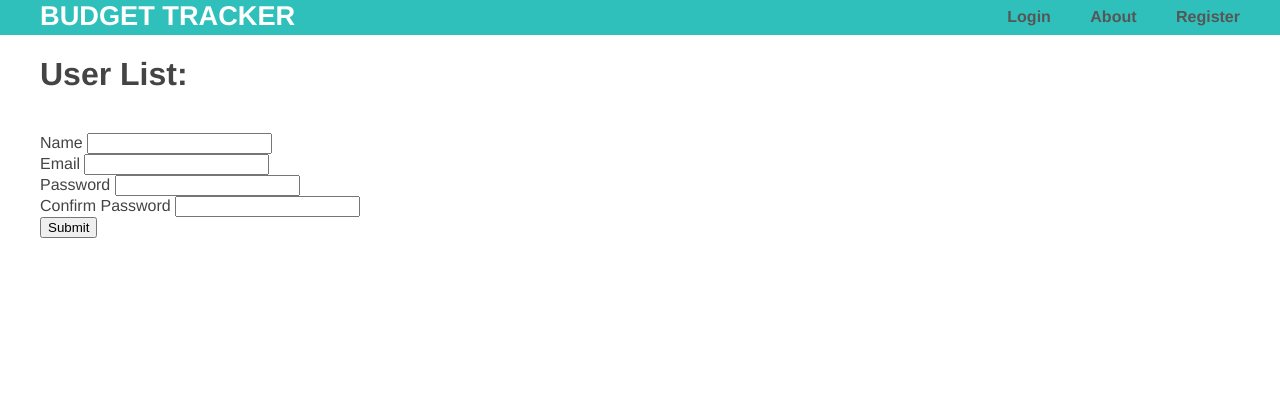
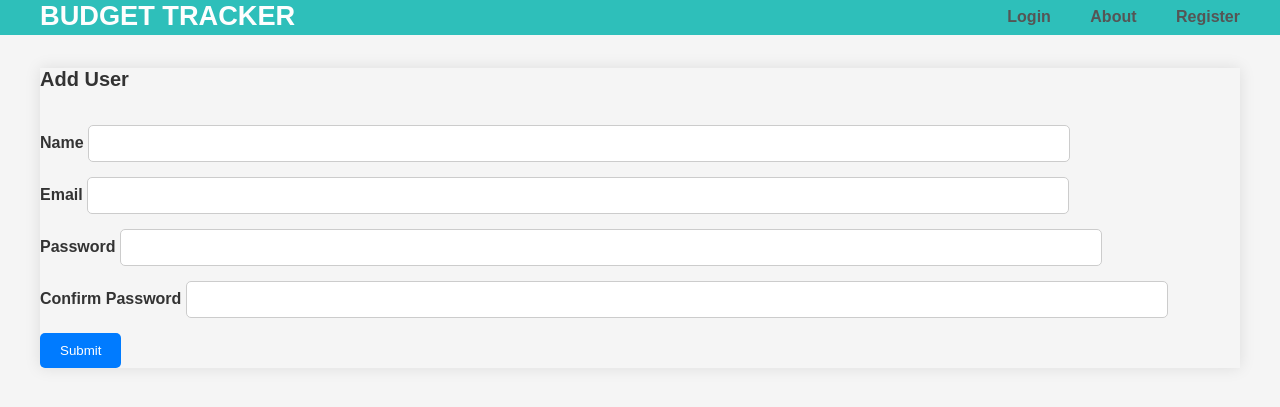
Before and after one commit to Purvanshbal/budget_tracker, a Flask app: page /user/add in a window 1280 px wide. Shown: the top 407 px of the page. Run offline with Flask 3, Linux system fonts and the light colour scheme.

Commit message:
made register page look better

```diff
--- a/my_app.py
+++ b/my_app.py
@@ -6,7 +6,7 @@ from wtforms.validators import DataRequired, EqualTo, Length
 from flask_sqlalchemy import SQLAlchemy
 from werkzeug.security import generate_password_hash, check_password_hash
 from flask_migrate import Migrate
-
+from flask_login import UserMixin, login_user, LoginManager, login_required, logout_user, current_user
 
 app = Flask(__name__)
 
@@ -21,7 +21,7 @@ db = SQLAlchemy(app)
 migrate = Migrate(app, db)
 
 #Create a Model
-class Users(db.Model):
+class Users(db.Model, UserMixin):
     id = db.Column(db.Integer, primary_key=True)
     name = db.Column(db.String(200), nullable=False)
     email = db.Column(db.String(250), nullable=False, unique=True)
@@ -68,12 +68,14 @@ def add_user():
     if form.validate_on_submit():
         user = Users.query.filter_by(email = form.email.data).first()
         if user is None:
-            user = Users(name = form.name.data, email = form.email.data)
+            hashed_pw = generate_password_hash(form.password_hash.data, "sha256")
+            user = Users(name = form.name.data, email = form.email.data, password_hash = hashed_pw)
             db.session.add(user)
             db.session.commit()
         name = form.name.data
         form.name.data = ""
         form.email.data = ""
+        form.password_hash = ""
         flash("USER ADDED SUCCESFULLY")
     our_users = Users.query
     return render_template('add_user.html', form = form, name = name, our_users = our_users)
--- /dev/null
+++ b/static/css/add_user.css
@@ -0,0 +1,86 @@
+
+body {
+    font-family: Arial, sans-serif;
+    background-color: #f5f5f5;
+    margin: 0;
+    padding: 0;
+}
+
+h1 {
+    font-size: 24px;
+    color: #333;
+    margin-bottom: 20px;
+}
+
+.alert-success {
+    background-color: #d4edda;
+    color: #155724;
+    border-color: #c3e6cb;
+    font-size: 18px;
+    padding: 10px;
+    border-radius: 5px;
+    margin-bottom: 20px;
+}
+
+.list-group-item {
+    display: flex;
+    justify-content: space-between;
+    align-items: center;
+    font-size: 16px;
+    padding: 10px 15px;
+    margin-bottom: 5px;
+    border: 1px solid #ccc;
+    border-radius: 5px;
+    background-color: #f8f9fa;
+}
+
+.list-group-item:hover {
+    background-color: #e9ecef;
+}
+
+.btn-danger {
+    background-color: #dc3545;
+    border-color: #dc3545;
+    color: #fff;
+}
+
+.btn-danger:hover {
+    background-color: #c82333;
+    border-color: #bd2130;
+}
+
+.card {
+    margin-top: 20px;
+    border: none;
+    box-shadow: 0px 0px 15px rgba(0, 0, 0, 0.1);
+}
+
+.card-title {
+    font-size: 20px;
+    color: #333;
+}
+
+.form-label {
+    font-weight: bold;
+    color: #333;
+}
+
+.form-control {
+    width: 80%;
+    padding: 10px;
+    margin-bottom: 15px;
+    border: 1px solid #ccc;
+    border-radius: 5px;
+}
+
+.btn-primary {
+    background-color: #007bff;
+    border: none;
+    border-radius: 5px;
+    padding: 10px 20px;
+    color: #fff;
+}
+
+.btn-primary:hover {
+    background-color: #0056b3;
+}
--- a/templates/add_user.html
+++ b/templates/add_user.html
@@ -1,39 +1,51 @@
 {% extends "layout.html" %}
 {% block content %}
-
+<head>
+    <title>Register</title>
+    <link rel="stylesheet" href="{{ url_for('static', filename='css/add_user.css') }}">
+  </head>
+<body>
+<div class="container">
     {% if name %}
-    <h1>User Added!!</h1>
-    <br/>
-    <br/><br/><br/>
+        <div class="alert alert-success" role="alert">
+            User Added Successfully!
+        </div>
+        <h1>User List:</h1>
+        <ul class="list-group">
             {% for our_user in our_users %}
-    {{ our_user.id }}.{{ our_user.name }} - {{ our_user.email }} <a href="{{url_for('delete',id=our_user.id)}}">Delete</a>
-    <br/>
-
-{%endfor%}
+                <li class="list-group-item">
+                    {{ our_user.name }} - {{ our_user.email }}
+                    <a href="{{ url_for('delete', id=our_user.id) }}" class="btn btn-danger btn-sm">Delete</a>
+                </li>
+            {% endfor %}
+        </ul>
     {% else %}
-    <h1>User List:</h1>
-    <br/>
-<div class="shadow p-3 mb-5 bg-body-tertiary rounded">
+        <div class="card">
+            <div class="card-body">
+                <h5 class="card-title">Add User</h5>
                 <form method="POST">
                     {{ form.hidden_tag() }}
-        {{form.name.label(class = "form-label")}}
-        {{form.name(class = "form-control")}}
-        <br/>
-        {{form.email.label(class = "form-label")}}
-        {{form.email(class = "form-control")}}
-        <br/>
-        {{form.password_hash.label(class = "form-label")}}
-        {{form.password_hash(class = "form-control")}}
-        <br/>
-        {{form.password_hash2.label(class = "form-label")}}
-        {{form.password_hash2(class = "form-control")}}
-        <br/>
-        {{form.submit(class = "btn btn-secondary")}}
-
+                    <div class="mb-3">
+                        {{ form.name.label(class="form-label") }}
+                        {{ form.name(class="form-control") }}
+                    </div>
+                    <div class="mb-3">
+                        {{ form.email.label(class="form-label") }}
+                        {{ form.email(class="form-control") }}
+                    </div>
+                    <div class="mb-3">
+                        {{ form.password_hash.label(class="form-label") }}
+                        {{ form.password_hash(class="form-control") }}
+                    </div>
+                    <div class="mb-3">
+                        {{ form.password_hash2.label(class="form-label") }}
+                        {{ form.password_hash2(class="form-control") }}
+                    </div>
+                    <button type="submit" class="btn btn-primary">Submit</button>
                 </form>
             </div>
-
-
-{%endif%}
-
+        </div>
+    {% endif %}
+</div>
+</body>
 {% endblock %}
```
Also changed, not shown: instance/users.db. Lines whose indentation alone changed are shown as unchanged.
